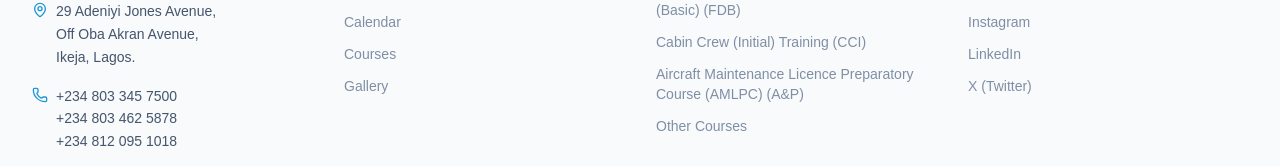
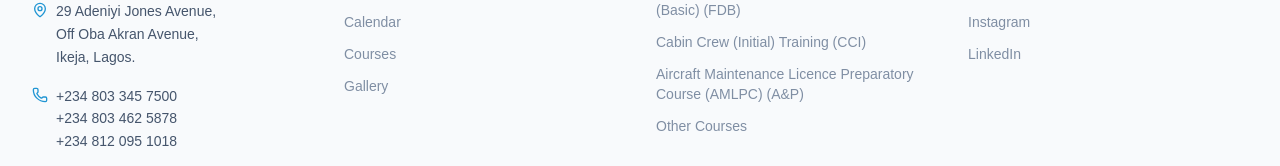
Before and after one commit to fortunedwards/aviation-project, a React (Vite) app in the folder client/: page / in a window 1280 px wide. Shown: the part 4593-4759 px from the top of the page. Built offline with nearby package versions, Linux system fonts and the light colour scheme; no server answers.

Commit message:
Update footer social profiles

```diff
--- a/client/src/components/PublicFooter.jsx
+++ b/client/src/components/PublicFooter.jsx
@@ -25,10 +25,9 @@ const programLinks = [
 ];
 
 const socialLinks = [
-  { label: 'Facebook', href: 'https://www.facebook.com' },
-  { label: 'Instagram', href: 'https://www.instagram.com' },
-  { label: 'LinkedIn', href: 'https://www.linkedin.com' },
-  { label: 'X (Twitter)', href: 'https://x.com' },
+  { label: 'Facebook', href: 'https://www.facebook.com/aeroconsultonline/' },
+  { label: 'Instagram', href: 'https://www.instagram.com/aeroconsulttraining/' },
+  { label: 'LinkedIn', href: 'https://www.linkedin.com/school/aeroconsult-aviation-training-centre' },
 ];
 
 function PublicFooter() {
```
